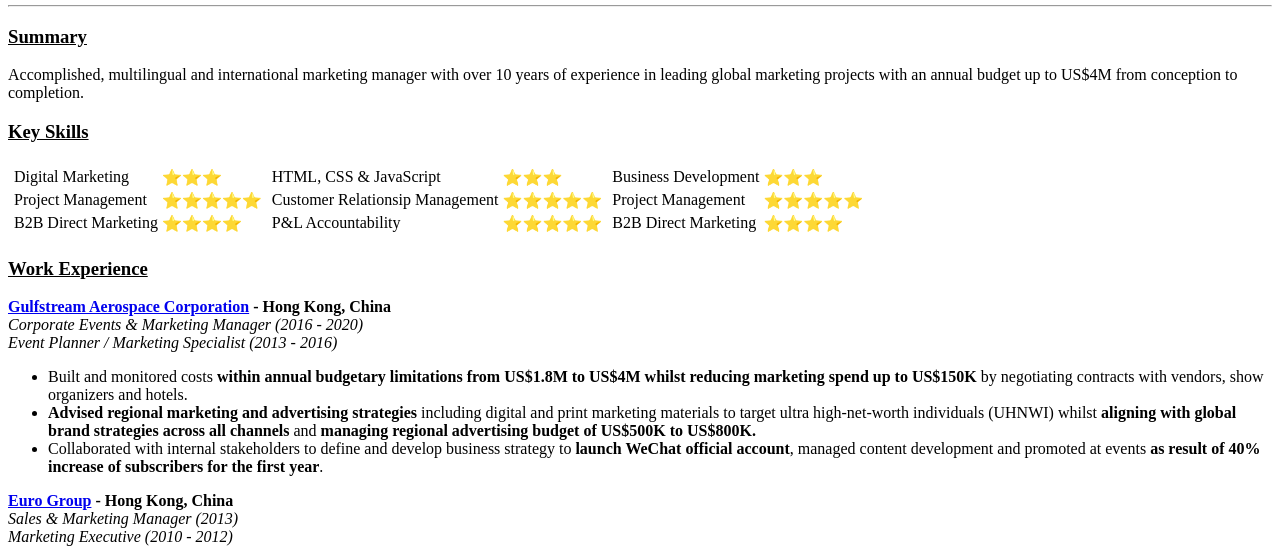
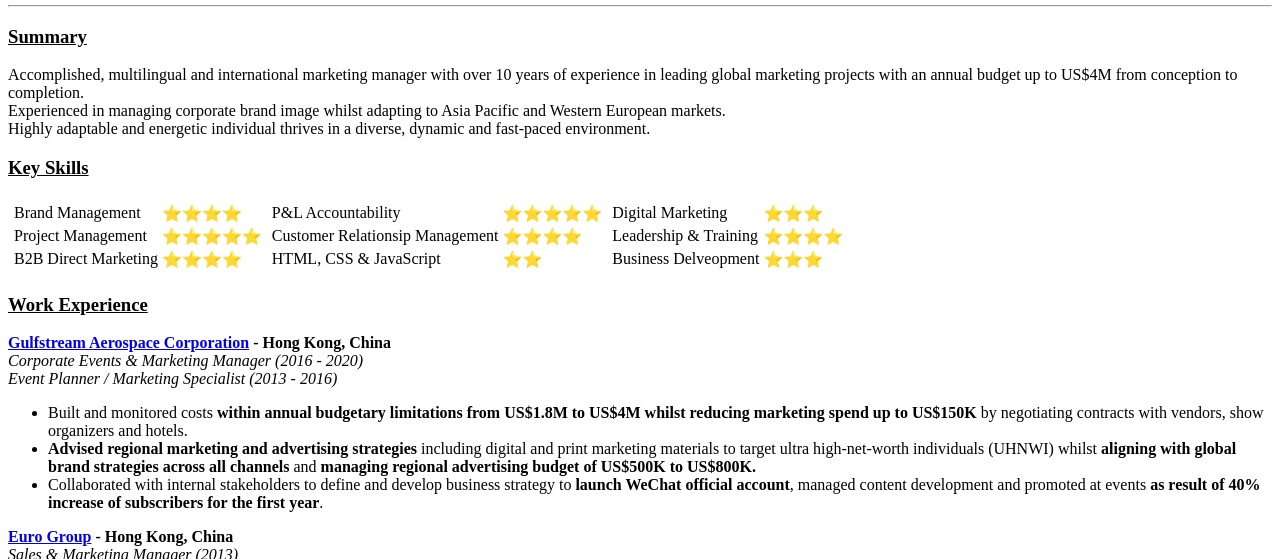
Before and after one commit to elaineyeung/CV, a plain HTML site: page index.html in a window 1280 px wide. Shown: the part 207-766 px from the top of the page. Drawn offline with Linux system fonts and the light colour scheme.

Commit message:
Update index.html

```diff
--- a/index.html
+++ b/index.html
@@ -20,14 +20,18 @@
   <!--img using copy image address src="https://scontent.fhkg1-1.fna.fbcdn.net/v/t1.0-9/118893342_10164054680855635_1502714262764159096_n.jpg?_nc_cat=103&ccb=2&_nc_sid=09cbfe&_nc_ohc=vwHz7h2V8LYAX_ZGVme&_nc_ht=scontent.fhkg1-1.fna&oh=b8f8ae110982f5cb2daf90a8b8236ac5&oe=5FE46E75" alt="Facebook image"> -->
   <hr size="2">
   <h3><u>Summary</u></h3>
-  <p>Accomplished, multilingual and international marketing manager with over 10 years of experience in leading global marketing projects with an annual budget up to US$4M from conception to completion.</p>
+  <p>Accomplished, multilingual and international marketing manager with over 10 years of experience in leading global marketing projects with an annual budget up to US$4M from conception to completion.<br>Experienced in managing corporate brand
+    image whilst adapting to Asia Pacific and Western European markets.<br>
+    Highly adaptable and energetic individual thrives in a diverse, dynamic and fast-paced environment.
+  </p>
   <h3><u>Key Skills</u></h3>
   <table>
     <tr>
-    <td><table>
+      <td>
+        <table>
           <tr>
-        <td>Digital Marketing</td>
-        <td>⭐️⭐️⭐️</td>
+            <td>Brand Management</td>
+            <td>⭐️⭐️⭐️⭐️</td>
           </tr>
           <tr>
             <td>Project Management</td>
@@ -37,35 +41,40 @@
             <td>B2B Direct Marketing</td>
             <td>⭐️⭐️⭐️⭐️</td>
           </tr>
-    </table></td>
-    <td><table>
-      <tr>
-        <td>HTML, CSS & JavaScript</td>
-        <td>⭐️⭐️⭐️</td>
-      </tr>
-      <tr>
-        <td>Customer Relationsip Management</td>
-        <td>⭐️⭐️⭐️⭐️⭐️</td>
-      </tr>
+        </table>
+      </td>
+      <td>
+        <table>
           <tr>
             <td>P&L Accountability</td>
             <td>⭐️⭐️⭐️⭐️⭐️</td>
           </tr>
-    </table></td>
-    <td><table>
           <tr>
-        <td>Business Development</td>
+            <td>Customer Relationsip Management</td>
+            <td>⭐️⭐️⭐️⭐️</td>
+          </tr>
+          <tr>
+            <td>HTML, CSS & JavaScript</td>
+            <td>⭐️⭐️</td>
+          </tr>
+        </table>
+      </td>
+      <td>
+        <table>
+          <tr>
+            <td>Digital Marketing</td>
             <td>⭐️⭐️⭐️</td>
           </tr>
           <tr>
-        <td>Project Management</td>
-        <td>⭐️⭐️⭐️⭐️⭐️</td>
+            <td>Leadership & Training</td>
+            <td>⭐️⭐️⭐️⭐️</td>
           </tr>
           <tr>
-        <td>B2B Direct Marketing</td>
-        <td>⭐️⭐️⭐️⭐️</td>
+            <td>Business Delveopment</td>
+            <td>⭐️⭐️⭐️</td>
           </tr>
-    </table></td>
+        </table>
+      </td>
     </tr>
   </table>
   <h3><u>Work Experience</u></h3>
@@ -88,6 +97,8 @@
   </ul>
   <h3><u>Academic Achievemets</u></h3>
   <ul>
+    <li>The Complete 2020 Web Development Bootcamp (2020), <a href="https://www.udemy.com/course/the-complete-web-development-bootcamp/learn/lecture/12371296#notes">Udemy</a>- <em>In Progress</em></li>
+    <li><a href="https://learndigital.withgoogle.com/link/1qsdpcedm9s">Certificate in The Fundamental of Digital Marketing (2020)</a>, ID: GU9 NYS HK4, Google Digital Garage</li>
     <li>Certificate in project management (2020), Career Academy</li>
     <li>Diploma in Business Finance (2017), Advanced Contemporary Education Centre</li>
     <li>Elementary Spanish class (2010-2011), La Sociedad Hispanica de Hong Kong</li>
```
Lines whose indentation alone changed are shown as unchanged.
